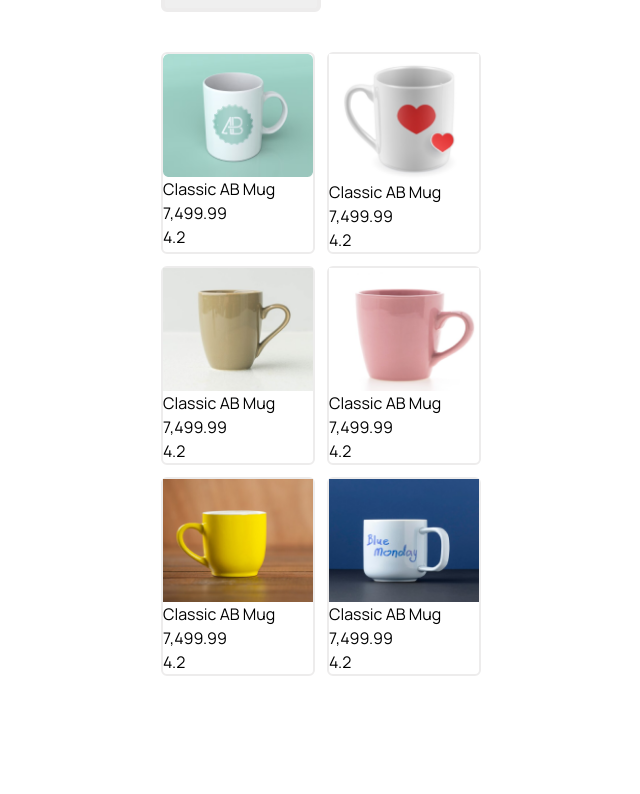
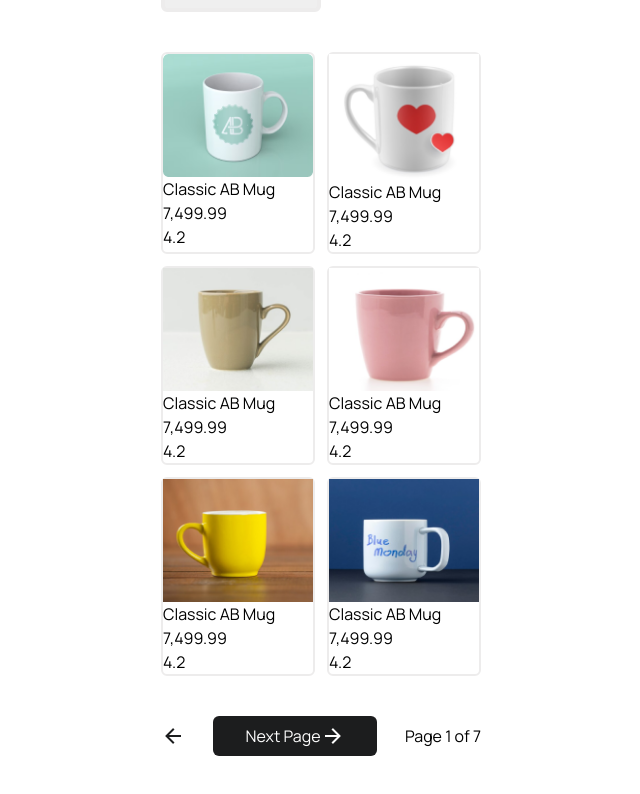
Before and after one commit to mishaelcodes/timbu-cloud-shop, a React (Vite) app: page / in a window 1280 px wide. Shown: the part 938-1732 px from the top of the page, without its empty margins (319-959 px from the left). Before the commit the page ends 1614 px from the top, so only its background shows below. Built offline with nearby package versions, Linux system fonts and the light colour scheme.

Commit message:
completed the main features of the product page

```diff
--- a/src/components/products.tsx
+++ b/src/components/products.tsx
@@ -4,6 +4,9 @@ import classicAbMugPink from "../assets/images/products/classic-ab-mug-pink.png"
 import classicAbMugBrown from "../assets/images/products/classic-ab-mug-brown.png";
 import classicAbMugYellow from "../assets/images/products/classic-ab-mug-yellow.png";
 import heartCup from "../assets/images/products/heart-cup.png";
+
+import arrowLeft from "../assets/icon/arrow-left.png";
+import Button from "./button";
 const Products = () => {
   const arrayOfProducts = [
     {
@@ -63,6 +66,11 @@ const Products = () => {
           </div>
         ))}
       </div>
+      <div className="flex items-center justify-between my-10">
+        <img src={arrowLeft} alt="" />
+        <Button content="Next Page" />
+        <p>Page 1 of 7</p>
+      </div>
     </div>
   );
 };
```
Also changed, not shown: src/assets/icon/arrow-left.png (added).
